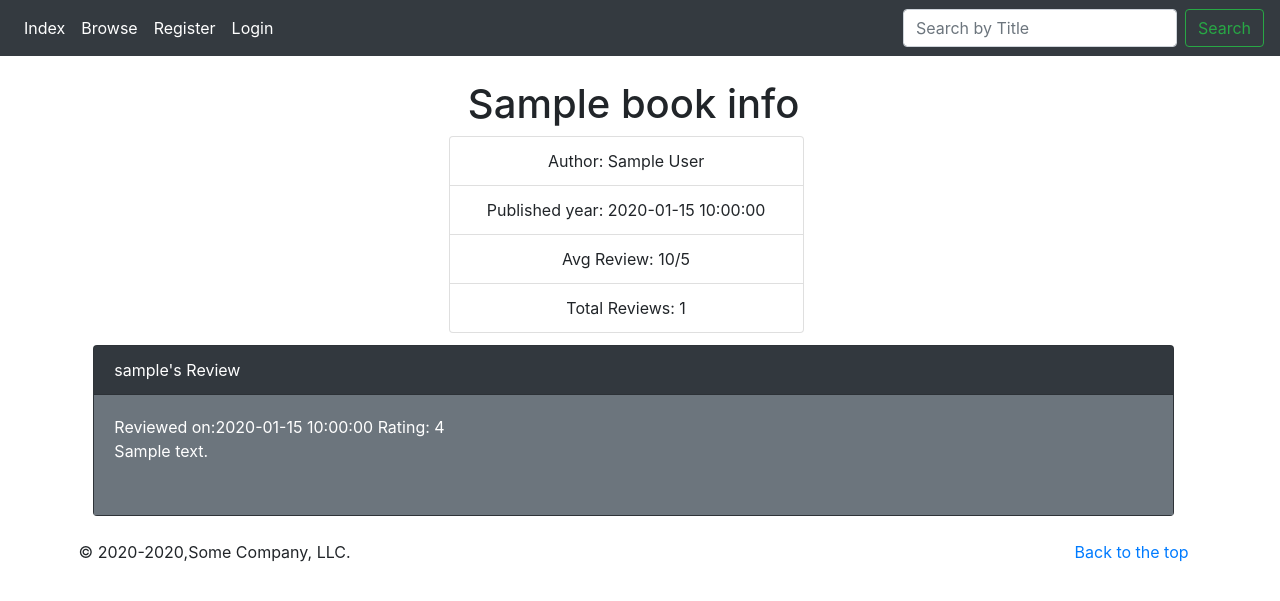
After one commit to 133794m3r/cs50-web, a Flask app: template web/assignment_1/app/templates/review.html in a window 1280 px wide. The commit adds this page. Shown: the top 601 px of the page. Run offline with Flask 2, Linux system fonts and the light colour scheme; the template is opened without the code that fills it: most values are stand-ins (such as "Sample title", 1, 10 or a date in 2020); parts of the project's set-up code (start-up, migrations or seed data) failed here and were passed over; some libraries are stand-ins or nearby versions.

Commit message:
Constantly getting closer to having the thing working/done.

```diff
--- a/web/assignment_1/app/templates/books.html
+++ b/web/assignment_1/app/templates/books.html
@@ -1,9 +1,6 @@
 {% extends "layout.html" %}
 {% block title %}
     Books Test
-{% endblock %}
-{% block header %}
-   The book page
 {% endblock %}
 
 {% block body %}
--- a/web/assignment_1/app/templates/index.html
+++ b/web/assignment_1/app/templates/index.html
@@ -9,9 +9,10 @@
 {% block body %}
 	<main role="main" class="container">
 <div>
-	<h2> Welcome to the site{{ ', '+username if username != None else ''}}.
+	<h2> Welcome to the site{{ ', '+USERNAME if USERNAME != None else ''}}.
 	</h2>
     <p>
+			{{ USERNAME }}
     Lorem ipsum. A bunch of text.
     </p>
 </div>
--- a/web/assignment_1/app/templates/layout.html
+++ b/web/assignment_1/app/templates/layout.html
@@ -6,13 +6,19 @@
 	<link rel="stylesheet" href="../static/css/bootstrap.min.css" crossorigin="anonymous">
 	<title>{% block title %}{% endblock %}</title>
 	<style>
-		@media (min-width: 1300px){
-    .lg{
-        max-width: 90% !important;
-    }
-	}
-		body{
-			min-height:75rem;
+		html{
+			max-width:99%;
+		}
+		@media (min-width: 700px){
+			.lg{
+					max-width: 90% !important;
+			}
+		}
+		.card-space{
+			margin-top:0.75rem;
+		}
+		img+div.book_info{
+			margin-top:0.5rem;
 		}
 		@media(min-width: 500px){
 			main.container {
@@ -22,6 +28,14 @@
 		main.container {
 			padding-top:5rem !important;
 		}
+		.review-text{
+			overflow:hidden;
+			white-space:nowrap;
+			text-overflow:ellipsis;
+			height:3.5rem;
+		}
+		{% block style %}
+		{% endblock %}
 	</style>
 	{% block head %}{% endblock %}
 
@@ -33,7 +47,7 @@
 			<ul class="navbar-nav mr-auto">
 				<li class="nav-item active"><a class="nav-link" href="{{ url_for("index") }}">Index </a></li>
 				<li class="nav-item active"><a class="nav-link" href="{{ url_for("browse") }}">Browse</a></li>
-			{% if username is none %}
+			{% if USERNAME is none %}
 				<li class="nav-item active"><a class="nav-link" href="{{ url_for("register") }}">Register</a></li>
 				<li class="nav-item active"><a class="nav-link" href="{{ url_for("login") }}">Login</a></li>
 			{% else %}
--- /dev/null
+++ b/web/assignment_1/app/templates/review.html
@@ -0,0 +1,128 @@
+{% extends "layout.html" %}
+{% block title %}
+    Review Page
+{% endblock %}
+{% block style %}
+	main>div.row
+{% endblock %}
+{% block head %}
+<script type="text/javascript" async defer>
+	window.onload=function(){
+		document.getElementById('review_body').addEventListener("submit", submit_input);
+	}
+	function submit_input(event){
+		//event.preventDefault();
+
+	}
+	</script>
+{% endblock %}
+{% block body %}
+
+	<main class="container lg">
+	{% if book_info is not none %}
+	<div class="row">
+		<div class="col text-center">
+					<h1>{{ book_info.title }}</h1>
+			<div class="row book_info">
+				<div class="col-sm">
+				</div>
+				<ul class="list-group align-middle col-sm">
+					<li class="list-group-item">
+						Author: {{ book_info.author }}
+					</li>
+					<li class="list-group-item">
+					Published year: {{ book_info.published_year }}
+					</li>
+					<li class="list-group-item">
+					Avg Review: {{ book_info.avg_score }}/5
+					</li>
+					<li class="list-group-item">
+					Total Reviews: {{ book_info.total_reviews }}
+					</li>
+				</ul>
+				<div class="col-sm">
+				</div>
+			</div>
+		</div>
+	</div>
+	{% endif %}
+	{% if reviews is not none %}
+		<div class="col-md card-space">
+			<div class="card bg-dark text-white mb">
+				 <div class="card-header">{{ review.username }}'s Review</div>
+				<div class="card-body bg-secondary">
+					Reviewed on:{{ review.reviewed_time }}
+					Rating: {{ review.rating }}
+					<p class="card-text review-text">
+						{{ review.review_text }}
+					</p>
+				</div>
+			</div>
+		</div>
+	{% elif reviews.username == USERNAME %}
+		<div class="col-md card-space">
+			<div class="card bg-dark text-white mb">
+				 <div class="card-header">{{ USERNAME }}'s Review</div>
+				<div class="card-body bg-secondary">
+				<form action="{{ url_for("review") }}" id="review_body" method="POST">
+					<div class="input-group">
+						<div class="row">
+							<div class="col">
+							Update your review
+							</div>
+							<div class="col">
+								<select name="review_score">
+									<option value="0">Rate the book out of 5.</option>
+									<option value="1">1 -- It's bad.</option>
+									<option value="2">2 -- It's OK.</option>
+									<option value="3">3 -- Mediocore</option>
+									<option value="4">4 -- Recommend</option>
+									<option value="5">5 -- Must Read</option>
+								</select>
+							</div>
+						</div>
+					</div>
+					<div class="input-group">
+						<textarea rows="4" class="form-control" name="review_text"></textarea>
+					</div>
+					<input type="hidden" name="id" value="{{ review.id }}">
+					<input class="hidden" type="hidden" name='isbn' value="{{ book_info.isbn }}"/>
+				</form>
+				</div>
+			</div>
+		</div>
+	{% else %}
+		<div class="col-md card-space">
+			<div class="card bg-dark text-white mb">
+				 <div class="card-header">{{ USERNAME }}'s Review</div>
+				<div class="card-body bg-secondary">
+					<form action="{{ url_for("review") }}" id="review_body" method="POST">
+						<div class="input-group">
+							<div class="row">
+								<div class="col">
+								Leave your review
+								</div>
+								<div class="col">
+									<select name="review_score">
+										<option value="0">Rate the book out of 5.</option>
+										<option value="1">1 -- It's bad.</option>
+										<option value="2">2 -- It's OK.</option>
+										<option value="3">3 -- Mediocore</option>
+										<option value="4">4 -- Recommend</option>
+										<option value="5">5 -- Must Read</option>
+									</select>
+								</div>
+							</div>
+						</div>
+						<div class="input-group">
+							<textarea rows="4" class="form-control" name="review_text"></textarea>
+						</div>
+						<button>Submit</button>
+						<input class="hidden" type="hidden" name='isbn' value="{{ book_info.isbn }}"/>
+					</form>
+				</div>
+			</div>
+		</div>
+	{% endif %}
+	</main>
+{% endblock %}
--- a/web/assignment_1/app/view.py
+++ b/web/assignment_1/app/view.py
@@ -14,18 +14,23 @@ engine = create_engine(credentials + "web50")
 db = scoped_session(sessionmaker(bind=engine))
 
 
+from .lib import gr_search,get_reviews,dict_proxy
+
 @app.context_processor
 def display_year_c():
 	from time import strftime
 	return dict(show_year="© 2020-" + strftime("%Y"))
 
+@app.context_processor
+def inject_user():
+	return dict(USERNAME=session.get('username'))
 
 Session(app)
 
 
 @app.route('/')
 def index():
-	return render_template('index.html', username=session.get('username'))
+	return render_template('index.html')
 
 @app.route('/search', methods=["GET", "POST"])
 def search():
@@ -35,39 +40,165 @@ def search():
 	if request.method == "POST":
 		query = request.form.get("search_string")
 		if query is not None:
-			result = db.execute("select * from books where title like :query or isbn like :query or author like :query",
-	                    {'query': '%' + query.title() + '%'}).fetchall()
+			try:
+				query = int(query)
+				result = db.execute("select * from books where published_year = :year",{'year':query}).fetchall()
+			except:
+				query = '%' + query.title() + '%'
+				#function(123)
+				result = db.execute("select * from books where title like :query or isbn like :query or author like :query",
+			                   {'query':query}).fetchall()
 			db.commit()
 		return render_template("search.html", books=result)
 	else:
 		return render_template("search.html",books='')
 
 
+@app.route('/book/<isbn>',methods=["GET"])
+def book(isbn):
+	if not session.get('user_id'):
+		return redirect(url_for('login'))
 
-@app.route('/review',methods=["GET","POST"])
+	data = {}
+	if isbn is not None:
+		#data = get_reviews(isbn)
+
+		result = db.execute("select * from books where isbn = :isbn", {"isbn": isbn}).fetchone()
+		if result is not None:
+			#gr_avg,gr_ratings = gr_search(isbn, app.config.get('GR_API_KEY'))
+			gr_avg=1;gr_ratings=1
+			data = {'isbn': result.isbn, 'title': result.title, 'author': result.author, 'year': result.published_year,
+			          'review_count': result.total_reviews,
+			          # if the average score is still set at 0.0 then we return 0 as to not get a divide by zero error.
+			          'average_score': (result.total_review_score / result.total_reviews) if result.total_reviews > 0 else 0}
+			reviews = db.execute("""select reviews.review_score,reviews.review_text,reviews.reviewed_time,users.username
+			 from reviews right join users on reviews.user_id = users.id where isbn = :isbn""",
+			                     {"isbn": isbn}).fetchone()
+			db.commit()
+			result = {}
+			if reviews:
+				reviews = dict_proxy(reviews)
+
+			data['gr_avg_rating']=gr_avg
+			data['gr_total_ratings']=gr_ratings
+			#reviews=get_reviews(isbn)
+
+		else:
+			abort(404)
+	# if it's no found redirect them to 404 page.
+	else:
+		# return redirect(url_for("error_404"),code=404)
+		abort(404)
+
+	return render_template('book.html',book_data=data,reviews=reviews)
+
+
+#TODO: Make it so that the selection-y bits are their own section(the book info that is). The rest of it will be just re-populated.
+#they are going to leave a review. Or they're submitting their review.
+@app.route('/review/',methods=["GET","POST"])
+#this is in case they want to see a specific review by someone.
+@app.route('/review/id/<int:review_id>',methods=["GET"])
+@app.route('/review/isbn/<isbns>',methods=["GET"])
 def review():
+	if not session.get('user_id'):
+		return redirect(url_for('login'))
+
+	if request.method == "GET":
+		isbns=request.args.get('isbn')
+		review_id=request.args.get('id')
+		result=None
+		if review_id is None and isbns is None:
+			return redirect(url_for('search'))
+		if review_id is not None:
+			#result=db.execute("select * from reviews where id=:id",{'id':id});
+			reviews = db.execute("""select reviews.isbn,reviews.review_score,reviews.review_text,reviews.reviewed_time,users.username
+			 from reviews right join users on reviews.user_id = users.id where id = :id""",
+			                     {"id": review_id})
+			#return str(id)
+		if isbns is None:
+			isbns=reviews.isbn
+
+		data = db.execute("select * from books where isbn = :isbn", {"isbn": isbns}).fetchone()
+		#db.commit()
+		#data=dict_proxy(data)[0]
+		data=dict(zip(data.keys(),data))
+		data['avg_score'] = 0 if data['total_reviews'] == 0 else round(data['total_review_score']/data['total_reviews'],2)
+		if result is not None:
+			result=dict_proxy(result)
+
+		return render_template('review.html',book_info=data,reviews=result)
 	if request.method == "POST":
+		queried=False
 		#update the database with the new fields.
 		#db.execute("update books set total_reviews = total_reviews + 1, total_review_score = total_review_score + :review_points;")
 		isbn=request.form.get('isbn')
+		review_id=request.form.get('id')
+		review_text = request.form.get('review_text')
+		review_score = request.form.get('review_score')
+		if review_id is not None:
+			db.execute("""UPDATE reviews set(review_score,review_text) = (:review_score,review_text)
+				where id= :id and user_id = :user_id""",{'id':review_id,'user_id':session.get('user_id')})
+			db.execute("""UPDATE books set total_review_score = (select (:review_score-total_review_score) from books where isbn = :isbn)
+			where isbn = :isbn""",{'isbn':isbn,'review_score':review_score})
+			db.session.commit()
+		elif isbn is not None:
+			user_id=session.get('user_id')
+			rows=db.execute("""select isbn from reviews where user_id = :user_id and isbn = :isbn""",{'user_id':user_id,'isbn':isbn}).fetchone()
+			if rows:
+				id= db.execute("""UPDATE reviews set(review_score,review_text) = (:review_score,review_text) where
+					user_id = :user_id and isbn = :isbn returning id""",
+				    {'review_score':review_score,'review_text':review_text,'user_id':user_id,'isbn':isbn})
+				#db.session.commit()
+			else:
+				id=db.execute("""INSERT INTO reviews(review_score,review_text,isbn,user_id)
+					values(:review_score,:review_text,:isbn,:user_id) RETURNING id""",
+				    {'review_score':review_score,'review_text':review_text,'isbn':isbn,'user_id':user_id})
+				db.execute("""UPDATE books SET total_reviews = total_reviews + 1,
+				total_review_score = total_review_score + :review_score; where isbn=:isbn""",{'review_score':review_score,'isbn':isbn})
+				#db.session.commit()
+		else:
+			pass
+		db.commit()
+	return render_template('review.html')
 
-	return "test"
+@app.route('/gr_review/<isbns>',methods=["GET"])
+def gr_review(isbns):
+	output={}
+	gr_reviews = gr_search(isbns, app.config.get('GR_API_KEY'))
+	output['gr_avg_rating'] = gr_reviews[0]
+	output['gr_ratings'] = gr_reviews[1]
+	return jsonify(output)
 
-@app.route('/reviews/<int:book_id>',methods=["GET","POST"])
-def book_info(book_id):
+@app.route('/reviews/<isbns>',methods=["GET","POST"])
+def book_info(isbns):
 	if request.method == "POST":
-		request.form.get("book_id")
+		request.form.get("isbns")
+	result={}
+	if isbns is not None:
+		data = db.execute("select * from books where isbn = :isbn", {"isbn": isbns})
 
-	if book_id is not None:
-		result=db.execute("select reviews.review_score,reviews.review_text,reviews.reviewed_time,books.isbn,books.title from reviews right join books on reviews.book_id = books.id where reviews.book_id = :book_id",
-		                  {"book_id":book_id}).fetchall()
-		db.commit()
-		if result == []:
-			result={'query':"select reviews.review_score,reviews.review_text,reviews.reviewed_time,books.isbn,books.title from reviews right join books on reviews.book_id = books.id where reviews.book_id = {}".format(book_id)}
+		if data is None:
+			return jsonify({'book': False, 'reviews': False})
+
+		else:
+			data = dict_proxy(data)[0]
+			if data['total_reviews'] != 0:
+				reviews=get_reviews(isbns)
+			else:
+				reviews=[]
+			#gr_search(isbns,app.config.get('GR_API_KEY'))
+			#gr_avg,gr_ratings = gr_search(isbns, app.config.get('GR_API_KEY'))
+			gr_avg_rating=1
+			gr_total_ratings=1
+			data['gr_avg_rating']=gr_avg
+			data['gr_total_ratings']=gr_ratings
+			result['book']=data;result['reviews']=reviews
+			return jsonify(result)
+
 	else:
-		result={'no_id':True}
+		return jsonify({'book': False, 'reviews': False})
 
-	return jsonify(result)
+
 
 
 @app.route('/dashboard')
@@ -92,8 +223,9 @@ def get_isbn(isbn):
 		          # if the average score is still set at 0.0 then we return 0 as to not get a divide by zero error.
 		          'average_score': (data.total_review_score / data.total_reviews) if data.total_reviews > 0 else 0}
 		if data.total_reviews == 0:
-			#TODO: Goodreads API have it query it and then get the reviews and other information and insert it to our database.
-			pass
+			gr_reviews=gr_search(isbn,app.config.get('GR_API_KEY'))
+			output['gr_avg_rating'] = gr_reviews[0]
+			output['gr_ratings'] = gr_reviews[1]
 
 		# craft our response.
 		response = app.make_response(output)
@@ -141,26 +273,17 @@ def login():
 			# check their normal password.
 			pass_good = auth_tool.verify_password(password, pepper, result.password)
 			# if it's passed
-			if pass_good:
-				# they are authorized. Later we'll redirect them.
-				msg = "authorized"
-				# setup the session variable username.
-				session['username'] = username
-			# else we see if the mobile version of the password works.
-			else:
+			if not pass_good:
 				# see if the mobile version of teh password works.
 				pass_good = auth_tool.verify_password(mobile_password, pepper, result.mobile_password)
 				# if that's OK then they have a good password.
-				if pass_good:
-					session['username'] = username
-					# this is just debug.
-					msg = "authorized mobile"
-				# otherwise neither worked and they are denied.
-				else:
-					msg = "denied"
+
 			if pass_good:
-				session['user_id']=result.id;
-			return render_template("login.html", msg=msg)
+				session['username']=username
+				session['user_id']=result.id
+				return redirect(url_for('index'))
+			else:
+				return render_template('login.html',msg="Password or Username Failed")
 		else:
 			return render_template("login.html", msg="failed")
 
```
Also changed, not shown: web/assignment_1/app/lib.py (+25 -3 lines), web/assignment_1/app/templates/book.html (+67 -9 lines), web/assignment_1/app/templates/search.html (+5 -13 lines).
